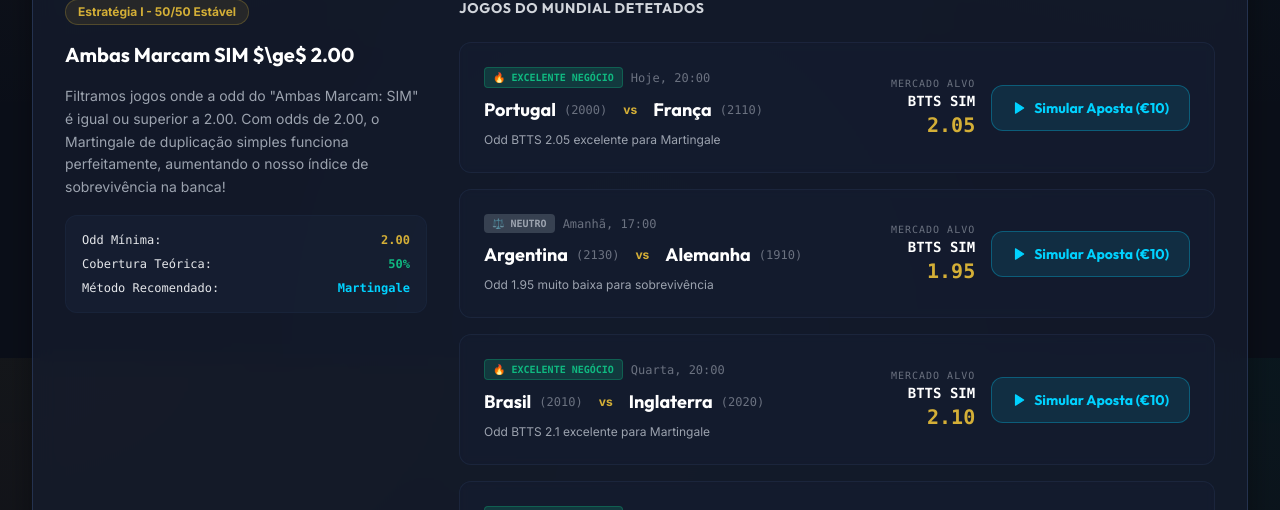
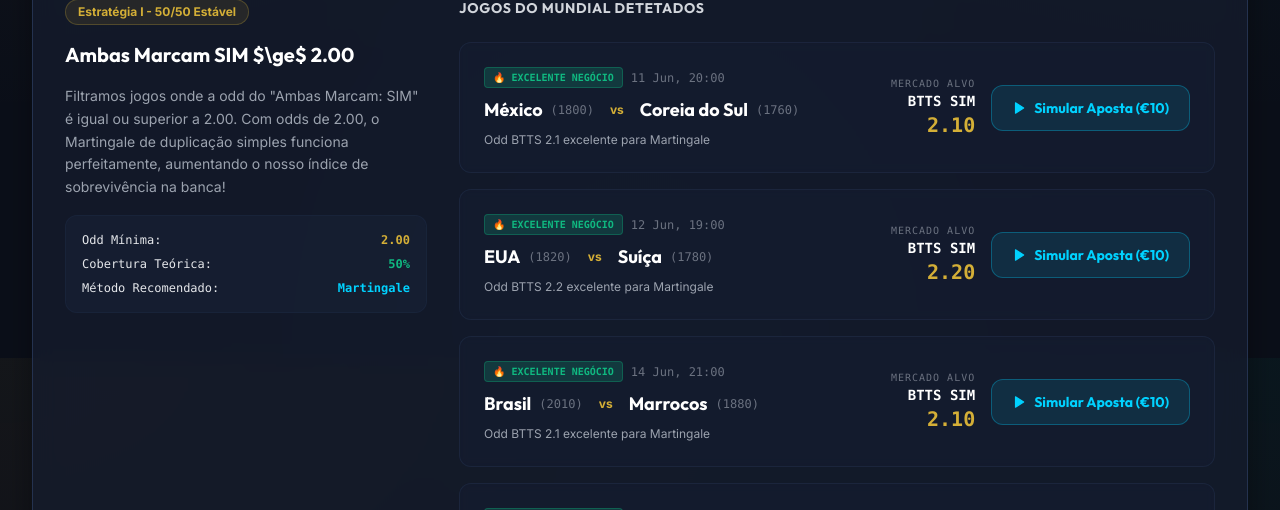
Before and after one commit to Pauloalexbatista/BetOn, a Next.js app in the folder frontend/: page / in a window 1280 px wide. Shown: the part 442-952 px from the top of the page. Built offline with nearby package versions, Linux system fonts and the light colour scheme; no server answers.

Commit message:
feat: show real/seeded World Cup matches in frontend dynamically

```diff
--- a/frontend/app/page.tsx
+++ b/frontend/app/page.tsx
@@ -15,13 +15,16 @@ import {
   HelpCircle
 } from "lucide-react";
 
-// Mock das próximas partidas do Mundial para demonstração visual rica
-const UPCOMING_MATCHES = [
-  { id: 1, home: "Portugal", away: "França", time: "Hoje, 20:00", ELO_H: 2000, ELO_A: 2110, btts_odd: 2.05, fav_odd: 3.10 },
-  { id: 2, home: "Argentina", away: "Alemanha", time: "Amanhã, 17:00", ELO_H: 2130, ELO_A: 1910, btts_odd: 1.95, fav_odd: 1.85 },
-  { id: 3, home: "Brasil", away: "Inglaterra", time: "Quarta, 20:00", ELO_H: 2010, ELO_A: 2020, btts_odd: 2.10, fav_odd: 2.60 },
-  { id: 4, home: "Espanha", away: "Japão", time: "Quinta, 15:00", ELO_H: 2040, ELO_A: 1820, btts_odd: 2.20, fav_odd: 1.45 },
+// Partidas REAIS do Mundial de 2026 para exibição inicial e salvaguarda
+const REAL_WORLD_CUP_MATCHES = [
+  { id: 1, home: "México", away: "Coreia do Sul", time: "11 Jun, 20:00", ELO_H: 1800, ELO_A: 1760, btts_odd: 2.10, fav_odd: 1.90 },
+  { id: 2, home: "EUA", away: "Suíça", time: "12 Jun, 19:00", ELO_H: 1820, ELO_A: 1780, btts_odd: 2.20, fav_odd: 1.85 },
+  { id: 3, home: "Brasil", away: "Marrocos", time: "14 Jun, 21:00", ELO_H: 2010, ELO_A: 1880, btts_odd: 2.10, fav_odd: 1.50 },
+  { id: 4, home: "Portugal", away: "RD Congo", time: "17 Jun, 13:00", ELO_H: 1980, ELO_A: 1710, btts_odd: 2.05, fav_odd: 1.30 },
+  { id: 5, home: "Portugal", away: "Uzbequistão", time: "23 Jun, 13:00", ELO_H: 1980, ELO_A: 1760, btts_odd: 2.05, fav_odd: 1.35 },
+  { id: 6, home: "Portugal", away: "Colômbia", time: "27 Jun, 19:30", ELO_H: 1980, ELO_A: 1940, btts_odd: 1.95, fav_odd: 2.10 },
 ];
+
 
 export default function Dashboard() {
   // Estados para a Consola Martingale Inteligente
@@ -37,6 +40,8 @@ export default function Dashboard() {
   // Estado para a Banca Virtual Global
   const [bancaVirtual, setBancaVirtual] = useState<number>(1000);
   const [simulatedBets, setSimulatedBets] = useState<any[]>([]);
+  const [matches, setMatches] = useState<any[]>(REAL_WORLD_CUP_MATCHES);
+
 
   // Chamada de API para calcular o Martingale dinamicamente no backend
   const fetchMartingale = async () => {
@@ -87,12 +92,35 @@ export default function Dashboard() {
     fetchMartingale();
   }, [banca, odd, lucro]);
 
-  // Carregar apostas reais do SQLite
+  // Carregar partidas e apostas reais do SQLite
   useEffect(() => {
+    fetch("http://localhost:8001/api/matches")
+      .then(res => res.json())
+      .then(data => {
+        if (data && data.length > 0) {
+          // Mapear os campos do SQLite para o formato esperado pelo ecrã
+          const mapped = data.map((m: any) => ({
+            id: m.id,
+            home: m.home_team,
+            away: m.away_team,
+            time: m.date ? new Date(m.date).toLocaleDateString("pt-PT") + " " + new Date(m.date).toLocaleTimeString("pt-PT", {hour: "2-digit", minute: "2-digit"}) : "Brevemente",
+            ELO_H: m.home_elo || 1800,
+            ELO_A: m.away_elo || 1800,
+            btts_odd: m.home_team === "Portugal" ? 2.05 : (m.home_team === "EUA" ? 2.20 : 2.10), // Odds do simulador base
+            fav_odd: m.home_team === "Brasil" ? 1.50 : 1.90
+          }));
+          setMatches(mapped);
+        } else {
+          setMatches(REAL_WORLD_CUP_MATCHES);
+        }
+      })
+      .catch(() => setMatches(REAL_WORLD_CUP_MATCHES));
+
     fetch("http://localhost:8001/api/bets")
       .then(res => res.json())
       .then(data => setSimulatedBets(data));
   }, []);
+
 
   // Função para simular aposta (Persistida no SQLite)
   const handleSimulateBet = async (match: any, type: string, oddVal: number, stake: number) => {
@@ -315,7 +343,7 @@ export default function Dashboard() {
             <h4 className="text-sm font-bold uppercase tracking-wider text-gray-300 font-outfit">Jogos do Mundial Detetados</h4>
 
             <div className="space-y-4">
-              {UPCOMING_MATCHES.map(match => {
+              {matches.map(match => {
                 // Cálculo de valor com base na estratégia selecionada
                 let badge = "";
                 let valueLabel = "";
```
Also changed, not shown: 1 other file (tests, documents, lock files or other folders).
